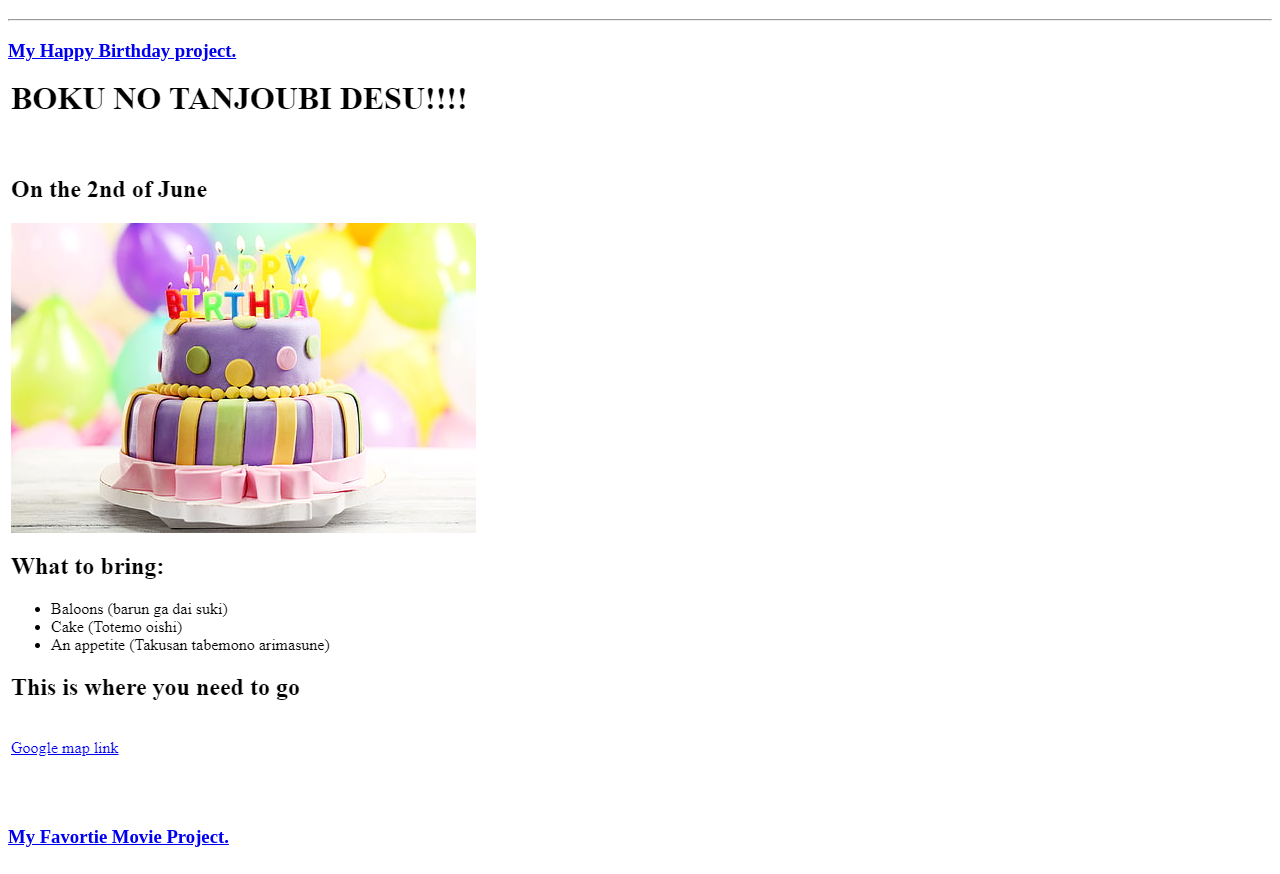
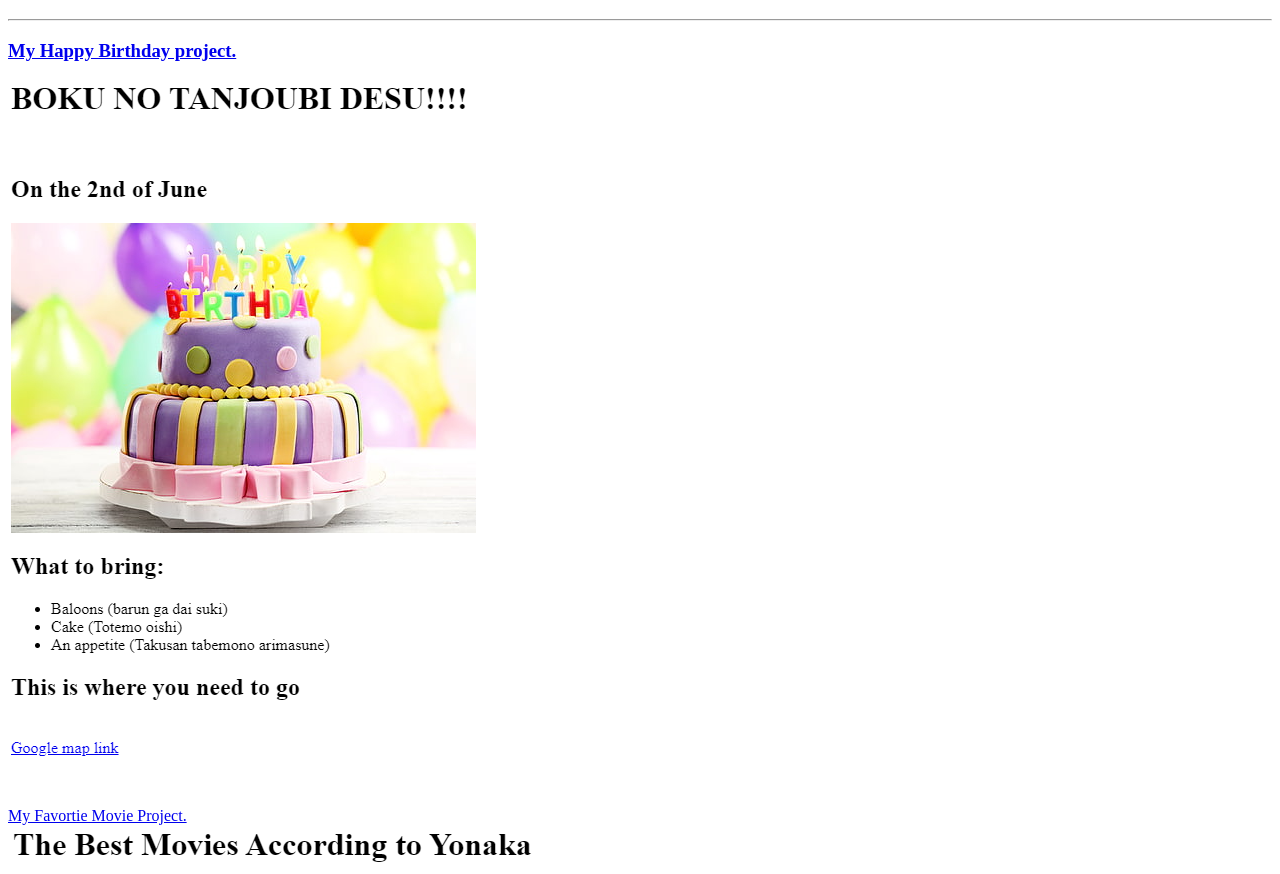
Before and after one commit to Yonaka11/tport, a plain HTML site: page index.html in a window 1280 px wide. Shown: the part 61-935 px from the top of the page. Drawn offline with Linux system fonts and the light colour scheme.

Commit message:
Update index.html

```diff
--- a/index.html
+++ b/index.html
@@ -22,11 +22,11 @@
    <br />
    <br />
    <br />
-   <h3>
+
       <a href="./assets/images/movie.png">
          My Favortie Movie Project.
       </a>
-   </h3>
+   <br/>
       <img src="./assets/images/movie.png"  />
 
    <br/>
```
